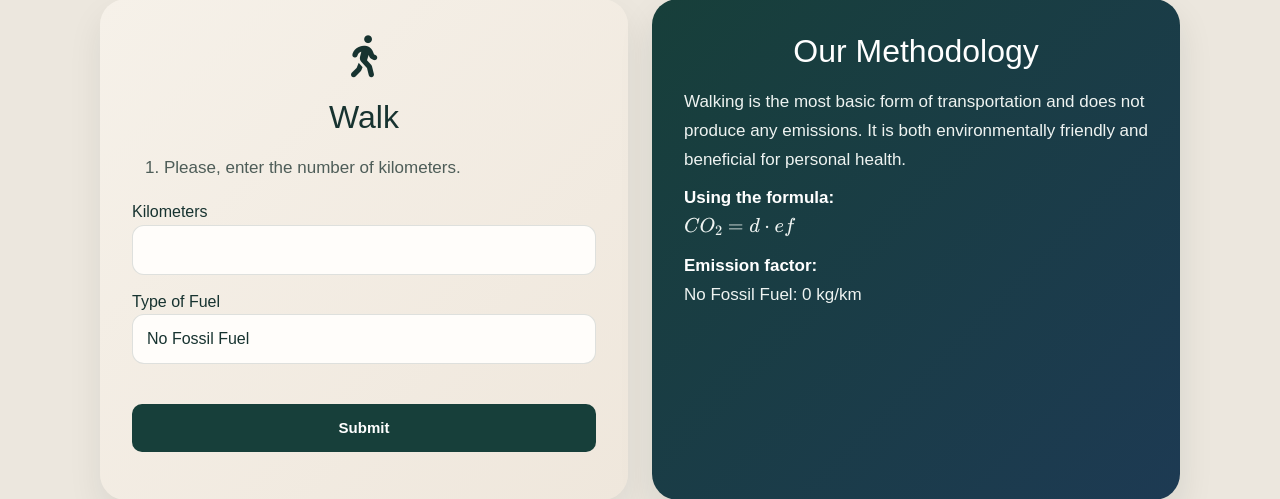
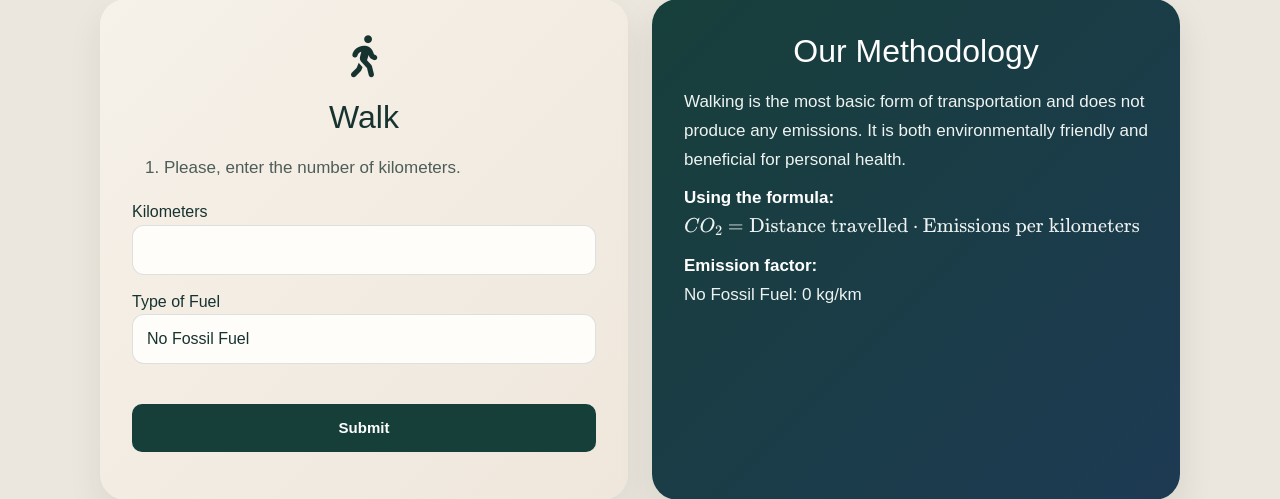
Before and after one commit to EliasAKyte/carbon-app-2026-1, a Flask app: page /carbon_app/new_entry_walk in a window 1280 px wide. Shown: the part 148-647 px from the top of the page. Run offline with Flask 2, Linux system fonts and the light colour scheme; the visitor is signed in with stand-in values (Sample User, id 1); some libraries are stand-ins or nearby versions.

Commit message:
Update new_entry_walk.html

```diff
--- a/capp/templates/carbon_app/new_entry_walk.html
+++ b/capp/templates/carbon_app/new_entry_walk.html
@@ -68,7 +68,7 @@
         <p style="text-align: left;">
           <strong>Using the formula:</strong>
           <br>
-          \(CO_{2} = d \cdot ef\)
+          \(CO_{2} = \text{Distance travelled} \cdot \text{Emissions per kilometers}\)
         </p>
 
         <p style="text-align: left;">
```
